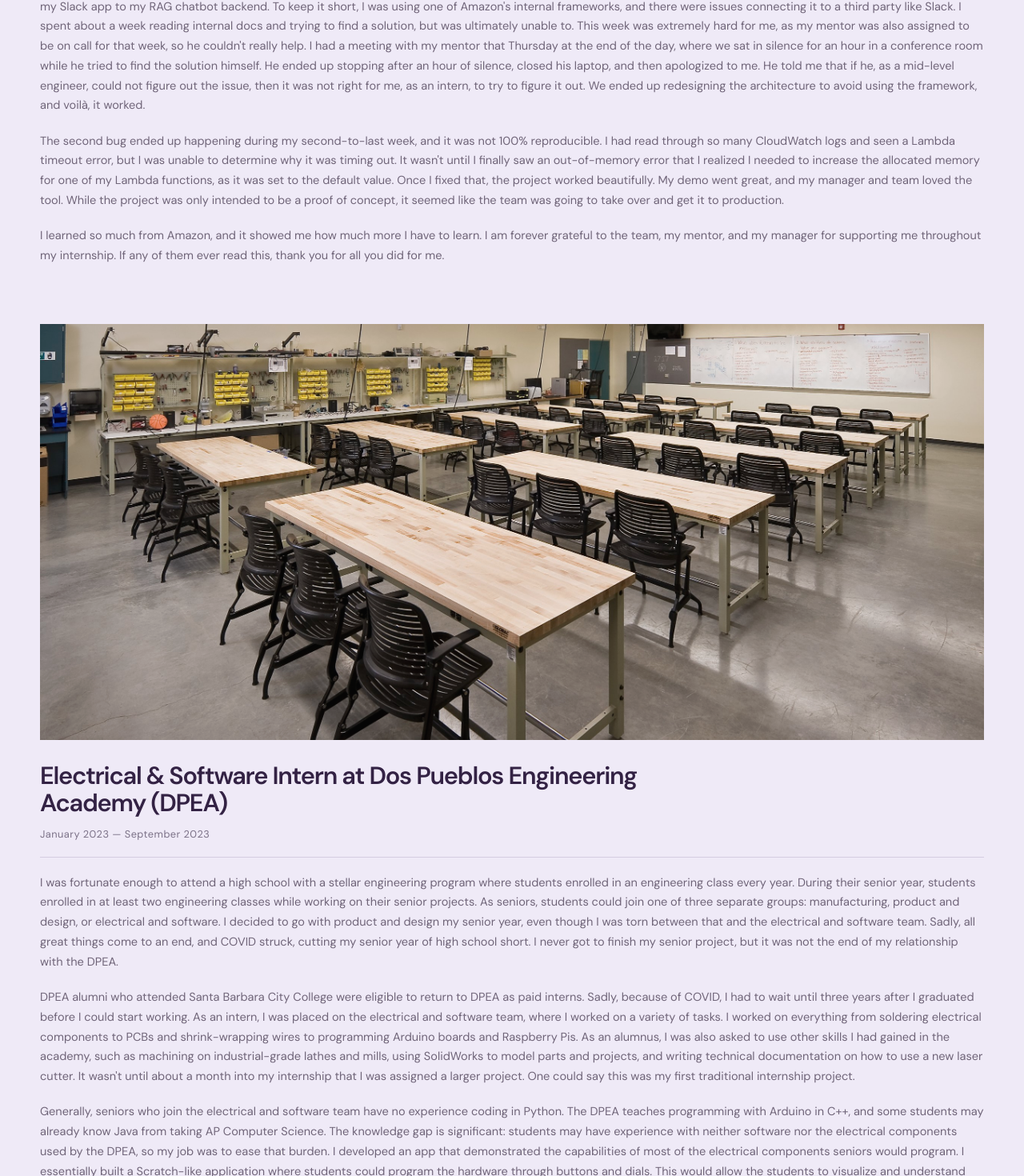
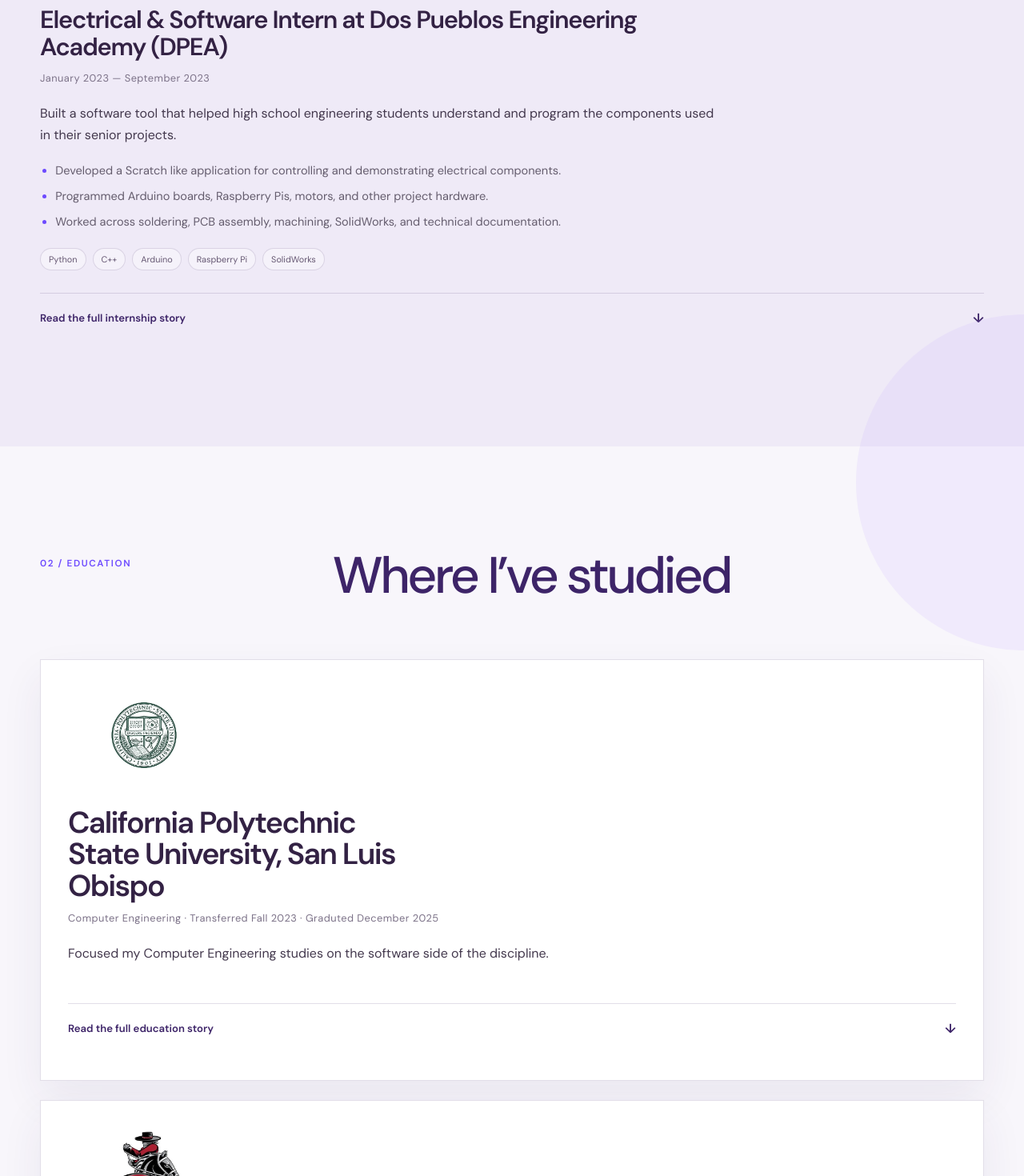
Before and after one commit to RonanValadez35/portfolio, a React (Vite) app: page / in a window 1280 px wide. Shown: the part 2612-4082 px from the top of the page at 80% size. Built offline with nearby package versions, Linux system fonts and the light colour scheme.

Commit message:
hid sections

```diff
--- a/src/components/Bio.tsx
+++ b/src/components/Bio.tsx
@@ -20,7 +20,7 @@
           arts such as wrestling at Cal Poly, and then Muay Thai and more Brazilian Jiu Jitsu in Austin when I was interning at Amazon.
           I love video games, but haven't had as much time to play them like I used to have. My top 5 games would be Destiny, Halo (for nostalgia, it was my first
           fps I played with my dad too), Elden Ring, Skyrim and Maplestory. I will be surprised if anyone reading this knows Maplestory. It is my guilty pleasure
-          game forsure.
+          game for sure.
         </p>
       </div>
       <a
--- a/src/components/Education.tsx
+++ b/src/components/Education.tsx
@@ -1,12 +1,18 @@
 const education = [
   {
-    school: "Cal Poly San Luis Obispo California",
+    school: "California Polytechnic State University, San Luis Obispo",
     logo: "/images/calpoly-seal.jpg",
+    meta: "Computer Engineering · Transferred Fall 2023 · Graduted December 2025",
+    summary:
+      "Focused my Computer Engineering studies on the software side of the discipline.",
+    highlights: [
+ ],
+    tags: [],
     copy: (
       <>
         <p>
         I transferred to Cal Poly SLO in Fall 2023, majoring in computer engineering.
-          engineering. I remember coming here super nervous because everyone I talked to had said that a four-year university
+          I remember coming here super nervous because everyone I talked to had said that a four-year university
           was much more difficult than a community college. For me, this was only somewhat
           true. While there were some very difficult classes (OS, networking, embedded systems, and every EE class because I don't like hardware),
           I also found some classes to be very easy—not because the work was easy, but because I found it interesting. Coming from a community college,
@@ -30,16 +36,24 @@
   {
     school: "Santa Barbara City College",
     logo: "/images/sbcc-logo.jpeg",
+    meta: "Engineering studies · Three years as a full-time student",
+    summary:
+      "Built my engineering foundation at SBCC, where I moved from electrical engineering toward computer engineering and discovered the balance of hardware and software I wanted to pursue at that time.",
+    highlights: [
+      "Began college coursework through dual enrollment during high school.",
+      "Transitioned from electrical engineering to computer engineering.",
+    ],
+    tags: [],
     copy: (
       <>
         <p>
-          I spent three years at SBCC as a full-time student.My first two years were completely online, and my last year was a mix
+          I spent three years at SBCC as a full-time student. My first two years were completely online, and my last year was a mix
           of online and in-person classes. I technically started at SBCC as a senior in high school through dual enrollment, but I only took two classes each semester.
           Everything was great during senior year until COVID attacked (Last Airbender joke).
           Yes, most of my time at SBCC was spent online, and it was not too great. School was not fun at all. I got to know absolutely no one because every class was online,
           and some professors were not tech-savvy and would take their frustration out on students. One example was when I was taking a midterm on Zoom, without Proctorio
           for some reason, and the professor tried to have students clone a repository from GitHub Classroom for the coding section of the exam.
-          We would then push our code, and her automated tests would run and grade it.At least that was her idea. However, she made a mistake when creating the repository,
+          We would then push our code, and her automated tests would run and grade it. At least that was her idea. However, she made a mistake when creating the repository,
           and no student was able to clone it properly. She then threatened to fail the whole class out of anger, but luckily she didn't.
         </p>
         <p>
@@ -52,7 +66,7 @@
           One of the guest speakers was an engineering manager at Raytheon. He talked about his career and how he went from being an engineer to becoming a manager.
           During his talk he uttered two words, computer engineer. I had never heard of this prior to that talk. I was familiar with electrical, mechanical,
           chemical, software, aerospace, and even nuclear engineering. But I had never heard of computer engineering. I ended up looking it up and found that the
-          major was a combination of EE and CS.I remember thinking at the time that this was perfect for me because it would allow me to try CS again without
+          major was a combination of EE and CS. I remember thinking at the time that this was perfect for me because it would allow me to try CS again without
           being solely tied to it. So from that day onward I switched to computer engineering.
         </p>
         <p>
@@ -91,7 +105,25 @@
               />
             </div>
             <h3>{item.school}</h3>
-            <div className="education-copy">{item.copy}</div>
+            <p className="education-meta">{item.meta}</p>
+            <p className="recruiter-summary">{item.summary}</p>
+            <ul className="highlight-list">
+              {item.highlights.map((highlight) => (
+                <li key={highlight}>{highlight}</li>
+              ))}
+            </ul>
+            <div className="summary-tags" aria-label="Areas of study">
+              {item.tags.map((tag) => (
+                <span key={tag}>{tag}</span>
+              ))}
+            </div>
+            <details className="story-details">
+              <summary>
+                <span>Read the full education story</span>
+                <span className="story-toggle-icon" aria-hidden="true">↓</span>
+              </summary>
+              <div className="education-copy">{item.copy}</div>
+            </details>
           </article>
         ))}
       </div>
--- a/src/components/WorkExperience.tsx
+++ b/src/components/WorkExperience.tsx
@@ -3,7 +3,15 @@
     period: "June 2025 — September 2025",
     title: "Software Engineer Intern at Amazon",
     image: "/images/AUS16.jpeg",
-    imageAlt: "The glass Amazon Spheres at the company’s Seattle campus",
+    imageAlt: "Amazon office building in Austin, Texas",
+    summary:
+      "Designed and built a Slack-integrated RAG chatbot intended to reduce repetitive support questions for an internal security team.",
+    highlights: [
+      "Designed the project architecture and presented a formal design document to the team.",
+      "Integrated Slack with an AWS-based retrieval system while keeping the architecture extensible for a future ticketing integration.",
+      "Delivered a successful proof-of-concept demonstration that the team planned to continue toward production.",
+    ],
+    tags: ["Python", "AWS Lambda", "Slack API", "RAG", "CloudWatch"],
     description: (
       <>
       <p>
@@ -73,6 +81,14 @@
     title: "Electrical & Software Intern at Dos Pueblos Engineering Academy (DPEA)",
     image: "/images/dpea-workshop.jpg",
     imageAlt: "The hands-on engineering workshop at Dos Pueblos High School",
+    summary:
+      "Built a software tool that helped high school engineering students understand and program the components used in their senior projects.",
+    highlights: [
+      "Developed a Scratch like application for controlling and demonstrating electrical components.",
+      "Programmed Arduino boards, Raspberry Pis, motors, and other project hardware.",
+      "Worked across soldering, PCB assembly, machining, SolidWorks, and technical documentation.",
+    ],
+    tags: ["Python", "C++", "Arduino", "Raspberry Pi", "SolidWorks"],
     description:
       (
         <>
@@ -136,7 +152,24 @@
             </div>
             <h3>{item.title}</h3>
             <p className="period">{item.period}</p>
-            <div className="description">{item.description}</div>
+            <p className="recruiter-summary">{item.summary}</p>
+            <ul className="highlight-list">
+              {item.highlights.map((highlight) => (
+                <li key={highlight}>{highlight}</li>
+              ))}
+            </ul>
+            <div className="summary-tags" aria-label="Technologies and skills">
+              {item.tags.map((tag) => (
+                <span key={tag}>{tag}</span>
+              ))}
+            </div>
+            <details className="story-details">
+              <summary>
+                <span>Read the full internship story</span>
+                <span className="story-toggle-icon" aria-hidden="true">↓</span>
+              </summary>
+              <div className="description">{item.description}</div>
+            </details>
           </article>
         ))}
       </div>
--- a/src/styles.css
+++ b/src/styles.css
@@ -125,6 +125,7 @@
   filter: saturate(1) contrast(1);
 }
 .period { color: #7c7288; font-size: 0.8rem; letter-spacing: 0.035em; }
+.education-meta { margin: -6px 0 0; color: #7c7288; font-size: 0.8rem; letter-spacing: 0.035em; }
 .experience-item h3 {
   max-width: 760px;
   margin: 0 0 12px;
@@ -134,12 +135,48 @@
   font-weight: 600;
   letter-spacing: -0.04em;
 }
+.recruiter-summary {
+  max-width: 850px;
+  margin: 22px 0 0 !important;
+  color: #43384d;
+  font-size: 1rem;
+  line-height: 1.7;
+}
+.highlight-list {
+  max-width: 900px;
+  margin: 20px 0 0;
+  padding-left: 1.2rem;
+  color: #655d6e;
+  font-size: 0.91rem;
+  line-height: 1.65;
+}
+.highlight-list li + li { margin-top: 8px; }
+.highlight-list li::marker { color: var(--purple); }
+.summary-tags { display: flex; flex-wrap: wrap; gap: 8px; margin-top: 20px; }
+.summary-tags span { border: 1px solid var(--line); border-radius: 999px; padding: 6px 10px; color: #665873; background: rgba(255, 255, 255, 0.38); font-size: 0.68rem; }
+.story-details { margin-top: 28px; border-top: 1px solid var(--line); }
+.story-details summary {
+  display: flex;
+  align-items: center;
+  justify-content: space-between;
+  gap: 16px;
+  padding: 20px 0;
+  color: var(--purple-dark);
+  cursor: pointer;
+  font-size: 0.82rem;
+  font-weight: 600;
+  list-style: none;
+}
+.story-details summary::-webkit-details-marker { display: none; }
+.story-details summary:hover { color: var(--purple); }
+.story-details summary:focus-visible { outline: 2px solid var(--purple); outline-offset: 5px; }
+.story-toggle-icon { font-size: 1rem; transition: transform 180ms ease; }
+.story-details[open] .story-toggle-icon { transform: rotate(180deg); }
 .experience-item .description {
   width: 100%;
-  margin-top: 20px;
-  padding-top: 20px;
+  margin-top: 0;
+  padding-top: 8px;
   color: #706579;
-  border-top: 1px solid var(--line);
   font-size: 0.91rem;
   line-height: 1.7;
 }
@@ -206,6 +243,7 @@
 }
 .education-copy {
   width: 100%;
+  padding-top: 8px;
   color: #706579;
   font-size: 0.92rem;
   line-height: 1.7;
```
